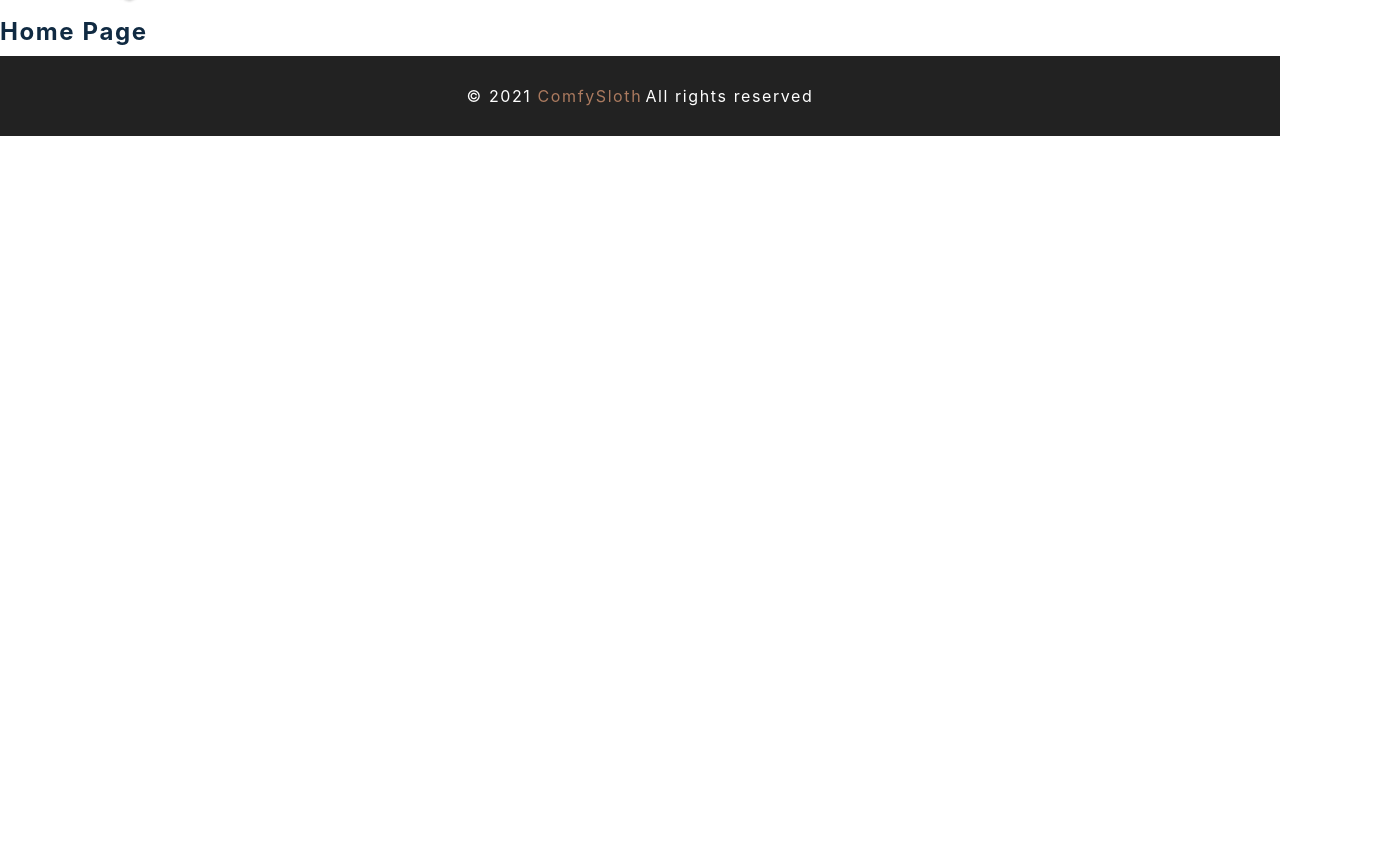
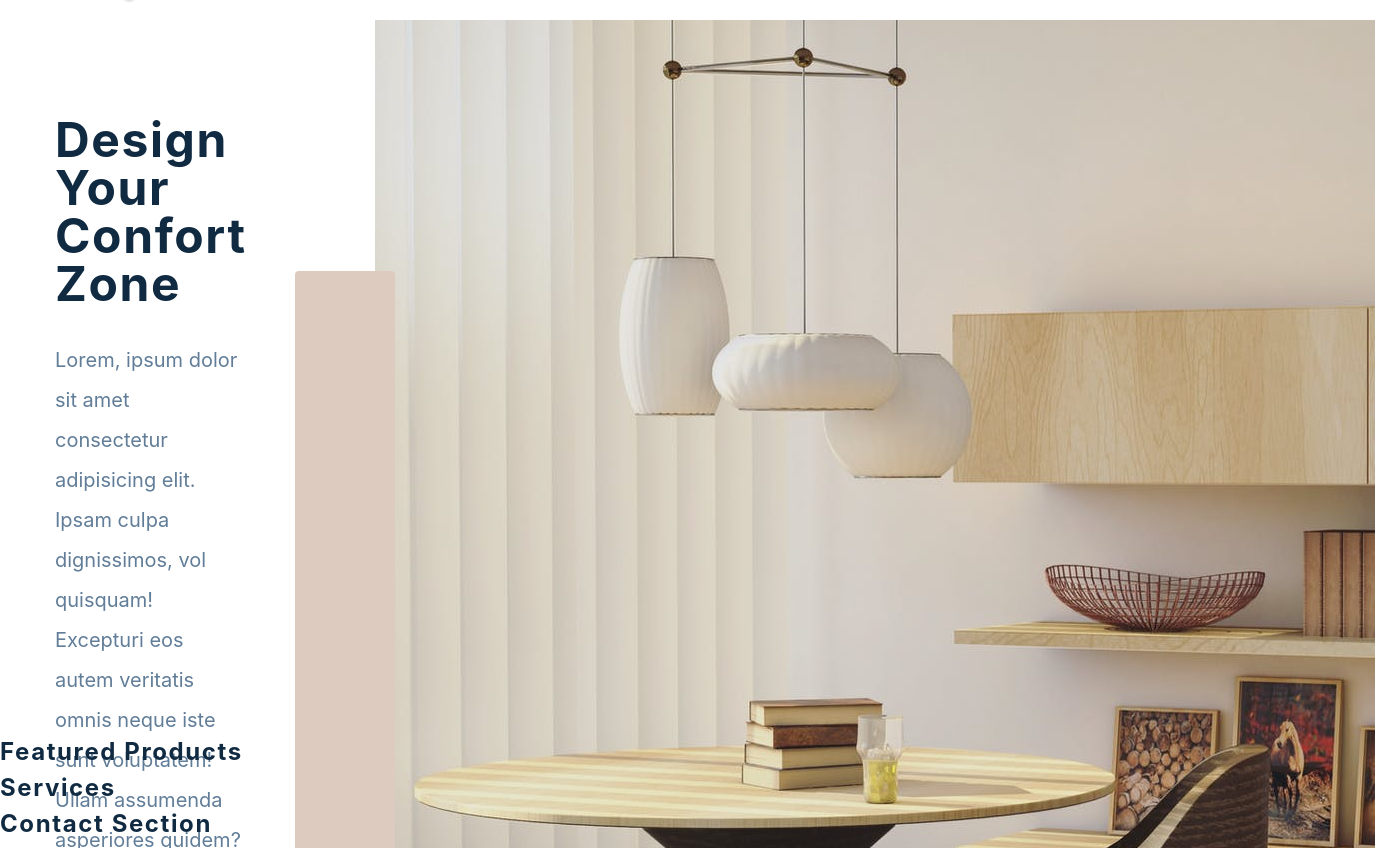
Before and after one commit to TahirKalim/react-comfy-sloth, a React (Create React App) app: page / in a window 1280 px wide. Shown: the part 60-908 px from the top of the page, 1375 px wide, since content can reach past the window. Before the commit the page ends 800 px from the top, so only its background shows below. Built offline with nearby package versions, Linux system fonts and the light colour scheme; the HTML template or start-up script is replaced by a standard one.

Commit message:
home page- Hero

```diff
--- a/src/components/Hero.js
+++ b/src/components/Hero.js
@@ -5,7 +5,30 @@
 import heroBcg2 from '../assets/hero-bcg-2.jpeg'
 
 const Hero = () => {
-  return <h4>hero</h4>
+  return (
+    <Wrapper className='section-center'>
+      <article className='content'>
+        <h1>
+          design your <br />
+          confort zone
+        </h1>
+        <p>
+          Lorem, ipsum dolor sit amet consectetur adipisicing elit. Ipsam culpa
+          dignissimos, vol quisquam! Excepturi eos autem veritatis omnis neque
+          iste sunt voluptatem! Ullam assumenda asperiores quidem? D Laborum
+          itaque non ut quam eligendi ipsum ullam eveniet voluptate perferendis
+          beatae.
+        </p>
+        <Link to='/products' className='btn hero-btn'>
+          shop now
+        </Link>
+      </article>
+      <article className='img-container'>
+        <img src={heroBcg} alt='nice table' className='main-ing' />
+        <img src={heroBcg2} alt='person working' className='accent-img' />
+      </article>
+    </Wrapper>
+  )
 }
 
 const Wrapper = styled.section`
--- a/src/pages/HomePage.js
+++ b/src/pages/HomePage.js
@@ -1,7 +1,14 @@
 import React from 'react'
 import { FeaturedProducts, Hero, Services, Contact } from '../components'
 const HomePage = () => {
-  return <h4>home page</h4>
+  return (
+    <main>
+      <Hero />
+      <FeaturedProducts />
+      <Services />
+      <Contact />
+    </main>
+  )
 }
 
 export default HomePage
```
